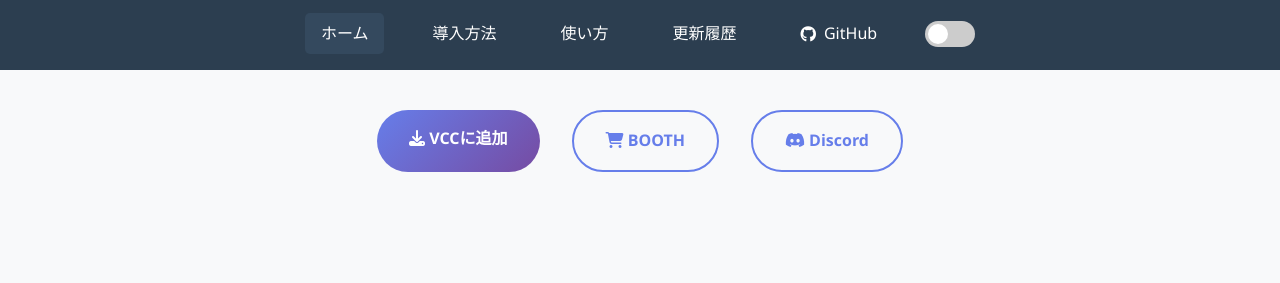
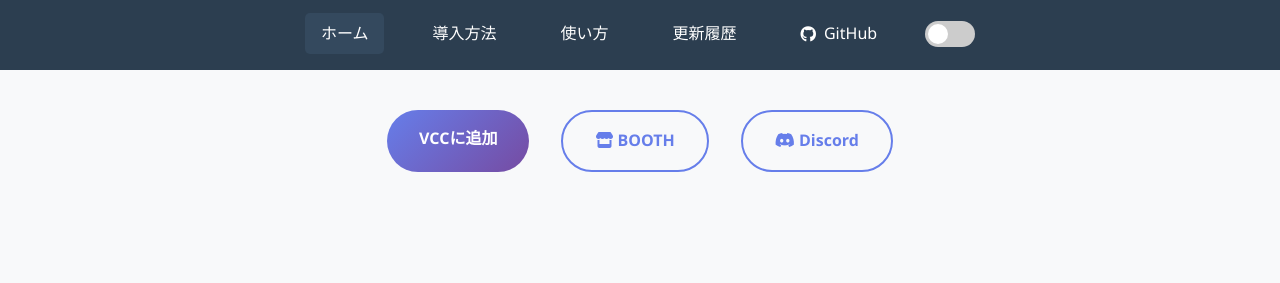
Before and after one commit to puk06/UniAsset-UnityEditorAssetBrowser-, a Jekyll site: the page built from docs/index.html, in a window 1280 px wide. Shown: the part 202-485 px from the top of the page. Built offline with Jekyll 4.4.1, drawn with Linux system fonts in a browser that asks for light colours.

Commit message:
Update home.html

```diff
--- a/docs/_layouts/home.html
+++ b/docs/_layouts/home.html
@@ -26,8 +26,8 @@
     <main>
         <div class="container">
             <div class="main-buttons">
-                <a href="vcc://vpm/addRepo?url=https://vpm.sakurayuki.dev/vpm.json" class="btn btn-primary"><i class="fas fa-download"></i> VCCに追加</a>
-                <a href="https://yukis-gimmick.booth.pm/items/6748191" target="_blank" class="btn btn-secondary"><i class="fas fa-shopping-cart"></i> BOOTH</a>
+                <a href="vcc://vpm/addRepo?url=https://vpm.sakurayuki.dev/vpm.json" class="btn btn-primary">VCCに追加</a>
+                <a href="https://yukis-gimmick.booth.pm/items/6748191" target="_blank" class="btn btn-secondary"><i class="fas fa-store"></i> BOOTH</a>
                 <a href="https://discord.gg/pQmhxmXUan" target="_blank" class="btn btn-secondary"><i class="fab fa-discord"></i> Discord</a>
             </div>
             {{ content }}
```
